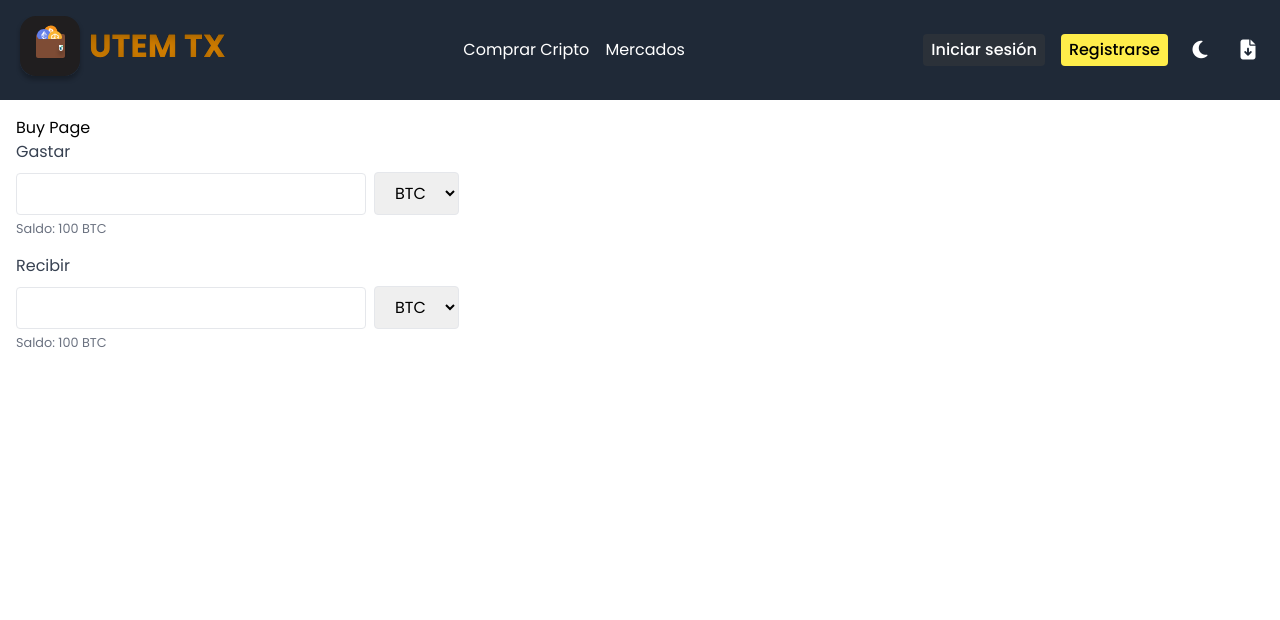
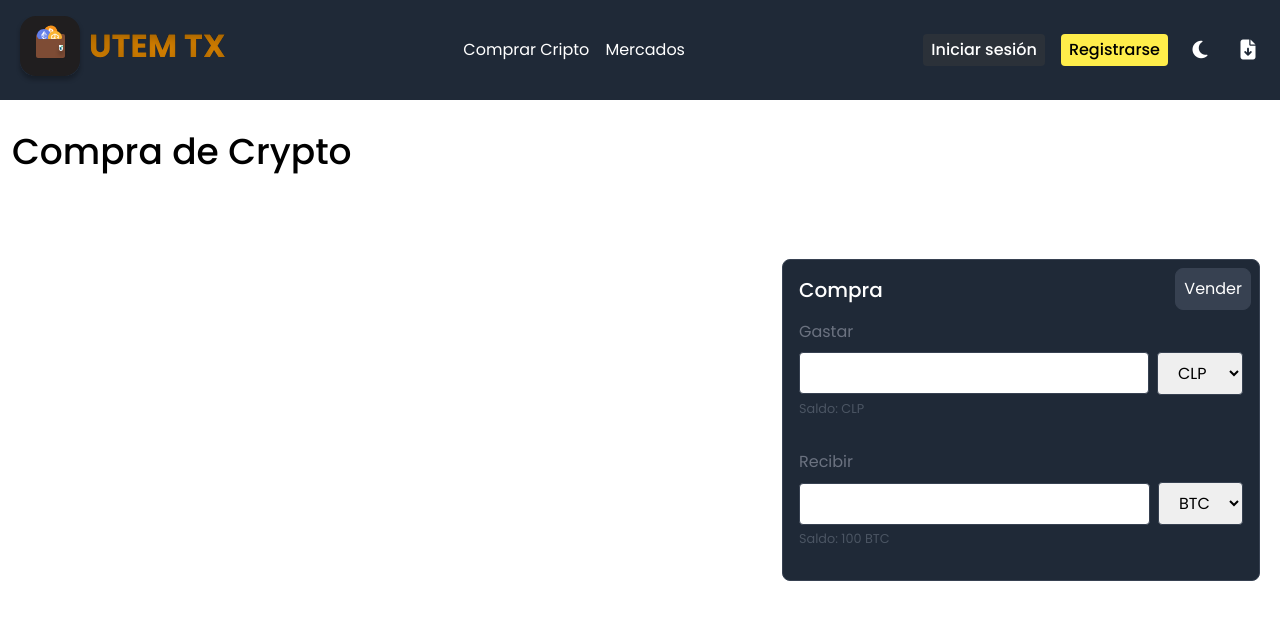
Before and after one commit to moisesnks/utem-tx-web-react, a React (Vite) app: page /buy in a window 1280 px wide. Shown: the top 620 px of the page. Built offline with nearby package versions, Linux system fonts and the light colour scheme.

Commit message:
buypage maomeno

```diff
--- a/src/components/buy/BuyPage.jsx
+++ b/src/components/buy/BuyPage.jsx
@@ -4,43 +4,94 @@ import CurrencyInput from './CurrencyInput.jsx';
 const BuyPage = () => {
     const [amount, setAmount] = useState('');
     const [convertedAmount, setConvertedAmount] = useState('');
-    const [selectedCurrency, setSelectedCurrency] = useState('BTC');
+    const [selectedCurrency1, setSelectedCurrency1] = useState('CLP');
+    const [selectedCurrency2, setSelectedCurrency2] = useState('BTC');
+    const [mode, setMode] = useState('buy'); // Estado para controlar el modo: 'buy' o 'sell'
 
     const handleAmountChange = (value) => {
         setAmount(value);
-        setConvertedAmount(value*2);
-
+        setConvertedAmount(value * 2);
     };
 
-    const handleCurrencyChange = (currency) => {
-        setSelectedCurrency(currency);
+    const handleCurrencyChange1 = (currency) => {
+        setSelectedCurrency1(currency);
     };
+
+    const handleCurrencyChange2 = (currency) => {
+        setSelectedCurrency2(currency);
+    };
+
     const handleConvertChange = (value) => {
-        setConvertedAmount(value*2);
-    }
+        setConvertedAmount(value * 2);
+    };
+
+    const toggleMode = () => {
+        setMode(mode === 'buy' ? 'sell' : 'buy');
+    };
 
     return (
-        <div>
-            <h1>Buy Page</h1>
+        <div className="container mx-auto p-4">
+        <h1 className="absolute left-3 text-4xl font-bold mb-4">
+            {mode === 'buy' ? 'Compra de Crypto' : 'Venta de Crypto'}
+        </h1>
+            <div className="absolute top-5 right-5 min-h-screen flex items-center justify-end">
+                <div className="p-4 border border-gray-700 rounded-lg bg-gray-800 relative">
+                    <button
+                        onClick={toggleMode}
+                        className="absolute top-0 right-0 mt-2 mr-2 px-2 py-2 bg-gray-700 border border-gray-700 text-white rounded-lg focus:outline-none"
+                    >
+                        {mode === 'buy' ? 'Vender' : 'Comprar'}
+                    </button>
+                    <h2 className="text-xl font-bold text-white mb-4">{mode === 'buy' ? 'Compra' : 'Venta'}</h2>
+                    <div className="flex flex-col gap-4">
+                        {mode === 'buy' ? (
+                            <>
                                 <CurrencyInput
                                     label="Gastar"
                                     value={amount}
                                     onChange={handleAmountChange}
-                currencies={['BTC', 'ETH']}
-                selectedCurrency={selectedCurrency}
-                onCurrencyChange={handleCurrencyChange}
-                balance={{ BTC: 100, ETH: 200 }} // Example balance data
+                                    currencies={['CLP', 'USD']}
+                                    selectedCurrency={selectedCurrency1}
+                                    onCurrencyChange={handleCurrencyChange1}
+                                    balance={{ BTC: 100, ETH: 200 }}
                                 />
                                 <CurrencyInput
                                     label="Recibir"
                                     value={convertedAmount}
                                     onChange={handleConvertChange}
                                     currencies={['BTC', 'ETH']}
-                selectedCurrency={selectedCurrency}
-                onCurrencyChange={handleCurrencyChange}
-                balance={{ BTC: 100, ETH: 200 }} // Example balance data
+                                    selectedCurrency={selectedCurrency2}
+                                    onCurrencyChange={handleCurrencyChange2}
+                                    balance={{ BTC: 100, ETH: 200 }}
                                     isEditable={false}
                                 />
+                            </>
+                        ) : (
+                            <>
+                                <CurrencyInput
+                                    label="Gastar"
+                                    value={amount}
+                                    onChange={handleAmountChange}
+                                    currencies={['BTC', 'ETH']}
+                                    selectedCurrency={selectedCurrency2}
+                                    onCurrencyChange={handleCurrencyChange2}
+                                    balance={{ BTC: 100, ETH: 200 }}
+                                />
+                                <CurrencyInput
+                                    label="Recibir"
+                                    value={convertedAmount}
+                                    onChange={handleConvertChange}
+                                    currencies={['BTC', 'ETH','PEPE']}
+                                    selectedCurrency={selectedCurrency1}
+                                    onCurrencyChange={handleCurrencyChange1}
+                                    balance={{ BTC: 100, ETH: 200 }}
+                                    isEditable={false}
+                                />
+                            </>
+                        )}
+                    </div>
+                </div>
+            </div>
         </div>
     );
 };
--- a/src/components/buy/CurrencyInput.jsx
+++ b/src/components/buy/CurrencyInput.jsx
@@ -6,26 +6,26 @@ const CurrencyInput = ({ isEditable=true,label, value, onChange, currencies, sel
 
   return (
     <div className="mb-4">
-      <label className="block text-gray-700">{label}</label>
+      <label className="block text-gray-500 ">{label}</label>
       <div className="flex items-center space-x-2 mt-2">
         <input
           type="number"
           value={value}
           onChange={(e) => onChange(e.target.value)}
-          className="flex-1 px-4 py-2 border rounded"
+          className="flex-1 px-4 py-2 border rounded border-gray-700"
           readOnly={!isEditable}
         />
         <select
           value={selectedCurrency}
           onChange={(e) => onCurrencyChange(e.target.value)}
-          className="px-4 py-2 border rounded"
+          className="px-4 py-2 border rounded border-gray-700"
         >
           {currencies.map(currency => (
             <option key={currency} value={currency}>{currency}</option>
           ))}
         </select>
       </div>
-      <small className="block mt-1 text-gray-500">Saldo: {balance[selectedCurrency]} {selectedCurrency}</small>
+      <small className="block mt-1 text-gray-600">Saldo: {balance[selectedCurrency]} {selectedCurrency}</small>
 
     </div>
   );
```
Lines whose indentation alone changed are shown as unchanged.
